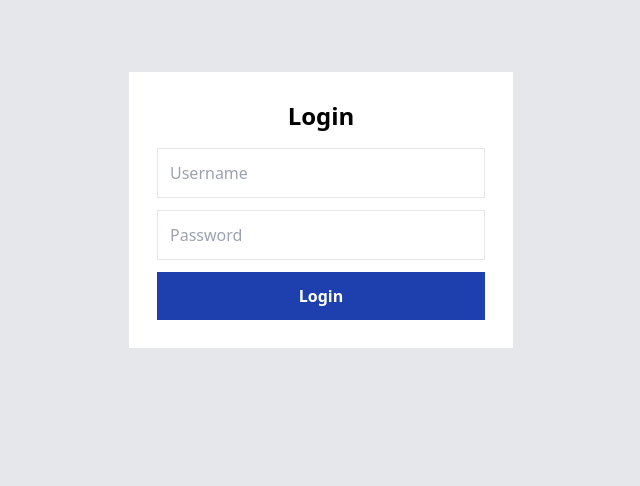
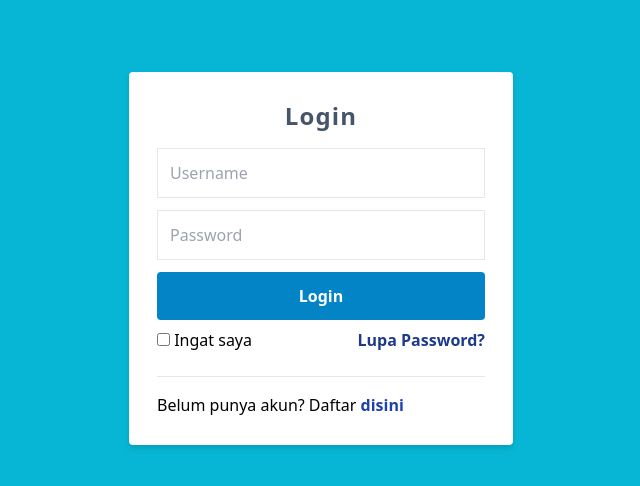
Before and after one commit to khoufstudio/frontend_tracking_app, a Next.js app: page /login in a window 1280 px wide. Shown: the top 486 px of the page, without its empty margins (319-959 px from the left). Built offline with nearby package versions, Linux system fonts and the light colour scheme.

Commit message:
mockup on progress

```diff
--- a/pages/index.tsx
+++ b/pages/index.tsx
@@ -2,7 +2,8 @@ import { NextPage } from 'next'
 
 const Home: NextPage = () => {
   return (
-    <div className='bg-gradient-to-b from-white via-blue-50 to-cyan-100 t h-screen'>
+    <div className='bg-cyan-600 h-screen'>
+
       {/* Navbar */}
       <nav className='bg-white border-solid shadow-sm'>
         <div className="p-5 flex justify-between">
@@ -11,7 +12,7 @@ const Home: NextPage = () => {
             <ul>
               <li>
                 <a href="/login">
-                  <button className="bg-sky-600 hover:bg-sky-700 text-white px-7 py-2 rounded font-bold">Login / Daftar</button>
+                  <button className='bg-sky-600 hover:bg-sky-700 text-white px-7 py-2 rounded font-bold'>Login / Daftar</button>
                 </a>
               </li>
             </ul>
@@ -20,11 +21,8 @@ const Home: NextPage = () => {
       </nav>
       {/* End of Navbar */}
 
-      {/* Card Tracking */}
-      {/* End Card Tracking */}
-
-      <h1 className='text-center text-5xl font-bold mt-36 text-sky-700'>Sistem Kalibrasi Online</h1>
-      <p className='text-slate-400 text-center text-xl font-medium mt-2'>By Global Quality</p>
+      <h1 className='text-center text-5xl font-bold mt-36 text-white drop-shadow-xl'>Sistem Kalibrasi Online</h1>
+      <p className='text-slate-300 text-center text-xl font-medium mt-2'>By Global Quality</p>
     </div>
   )
 }
--- a/pages/login.tsx
+++ b/pages/login.tsx
@@ -2,21 +2,30 @@ import type { NextPage } from 'next'
 
 const Login: NextPage = () => {
   return (
-    <div className='bg-gray-200 h-screen'>
+    <div className='bg-cyan-500 h-screen'>
 
       {/* form login */}
       <div className='p-8'>
-        <div className='bg-white flex flex-col w-96 mx-auto p-7 mt-10'>
-          <p className='text-center mb-4 font-bold text-2xl'>Login</p>
+        <div className='bg-white flex flex-col w-96 mx-auto p-7 mt-10 drop-shadow-md rounded'>
+          <p className='text-center mb-4 font-bold text-2xl text-slate-600 tracking-wider'>Login</p>
           <div className="mb-3">
             <input className='border p-3 w-full' type="text" name='username' placeholder='Username' />
           </div>
           <div className="mb-3">
             <input className='border p-3 w-full' type="text" name='password' placeholder='Password' />
           </div>
-          <a href='/dashboard' className='bg-blue-800 p-3 font-bold hover:bg-gray-500 text-white text-center'>
+          <a href='/dashboard' className='bg-sky-600 hover:bg-sky-700 p-3 font-bold text-white text-center rounded'>
             Login
           </a>
+
+          <div className='flex justify-between  my-2'>
+            <div>
+              <input type="checkbox" name="ingat_saya" id="ingat_saya" /> Ingat saya
+            </div>
+            <a href='#' className='text-center font-bold text-blue-900'>Lupa Password?</a>
+          </div>
+          <hr className='my-4' />
+          <p>Belum punya akun? Daftar <a className='font-bold text-blue-800' href="/daftar">disini</a></p>
         </div>
       </div>
     </div>
```
